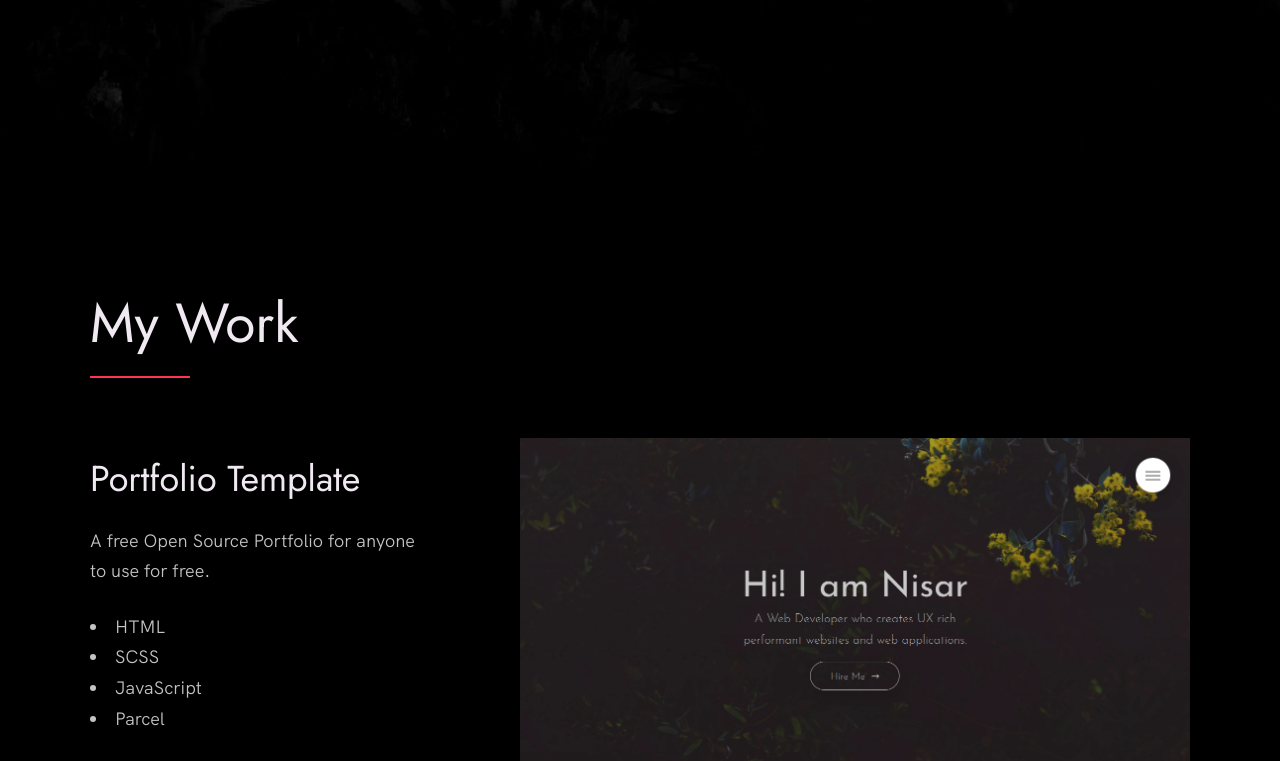
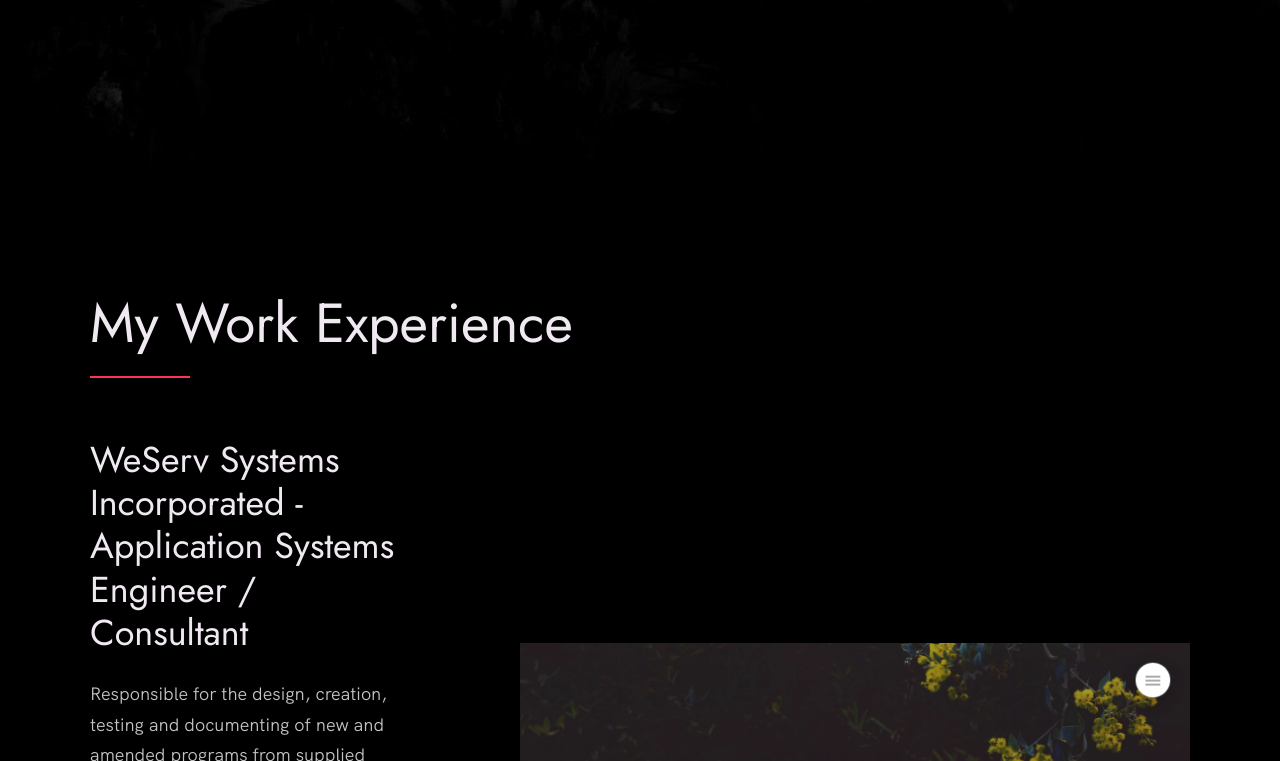
Before and after one commit to Srslybruhh/github-portfolio, a plain HTML site: page index.html in a window 1280 px wide. Shown: the part 630-1391 px from the top of the page. Drawn offline with Linux system fonts and the light colour scheme.

Commit message:
Work Commit

```diff
--- a/index.html
+++ b/index.html
@@ -71,27 +71,31 @@
 
     <section class="work" id="work">
       <div class="row">
-        <h2>My Work</h2>
+        <h2>My Work Experience</h2>
         <div class="work__boxes">
 
           <!-- Each div with the work__box class is a project. -->
 
           <div class="work__box">
             <div class="work__text">
-              <h3>Portfolio Template</h3>
+              <h3>WeServ Systems Incorporated - Application Systems Engineer / Consultant</h3>
               <p>
-                A free Open Source Portfolio for anyone to use for free.
+                Responsible for the design, creation, testing and documenting of new and amended programs from supplied specifications
+                in accordance with agreed standards. The provision of application maintenance and support services, either directly to
+                users of the applications or to service delivery functions.
               </p>
               <ul class="work__list">
-                <li>HTML</li>
-                <li>SCSS</li>
+                <li>ServiceNow</li>
+                <li>Linux</li>
                 <li>JavaScript</li>
-                <li>Parcel</li>
+                <li>MongoDB</li>
+                <li>Claude</li>
+                <li>GitHub Copilot</li>
               </ul>
 
               <div class="work__links">
                 <a href="https://nisar.surge.sh" target="_blank" class="link__text">
-                  Visit Site <span>&rarr;</span>
+                  Visit Company Site <span>&rarr;</span>
                 </a>
                 <a href="https://github.com/nisarhassan12/portfolio" title="View Source Code" target="_blank">
                   <img src="./images/github.svg" class="work__code" alt="GitHub">
@@ -105,7 +109,7 @@
 
           <div class="work__box">
             <div class="work__text">
-              <h3>Calculator</h3>
+              <h3>Microgenesis Business Systems</h3>
               <p>
                 Lorem ipsum dolor sit amet consectetur adipisicing elit. Quod,
                 eius.
```
